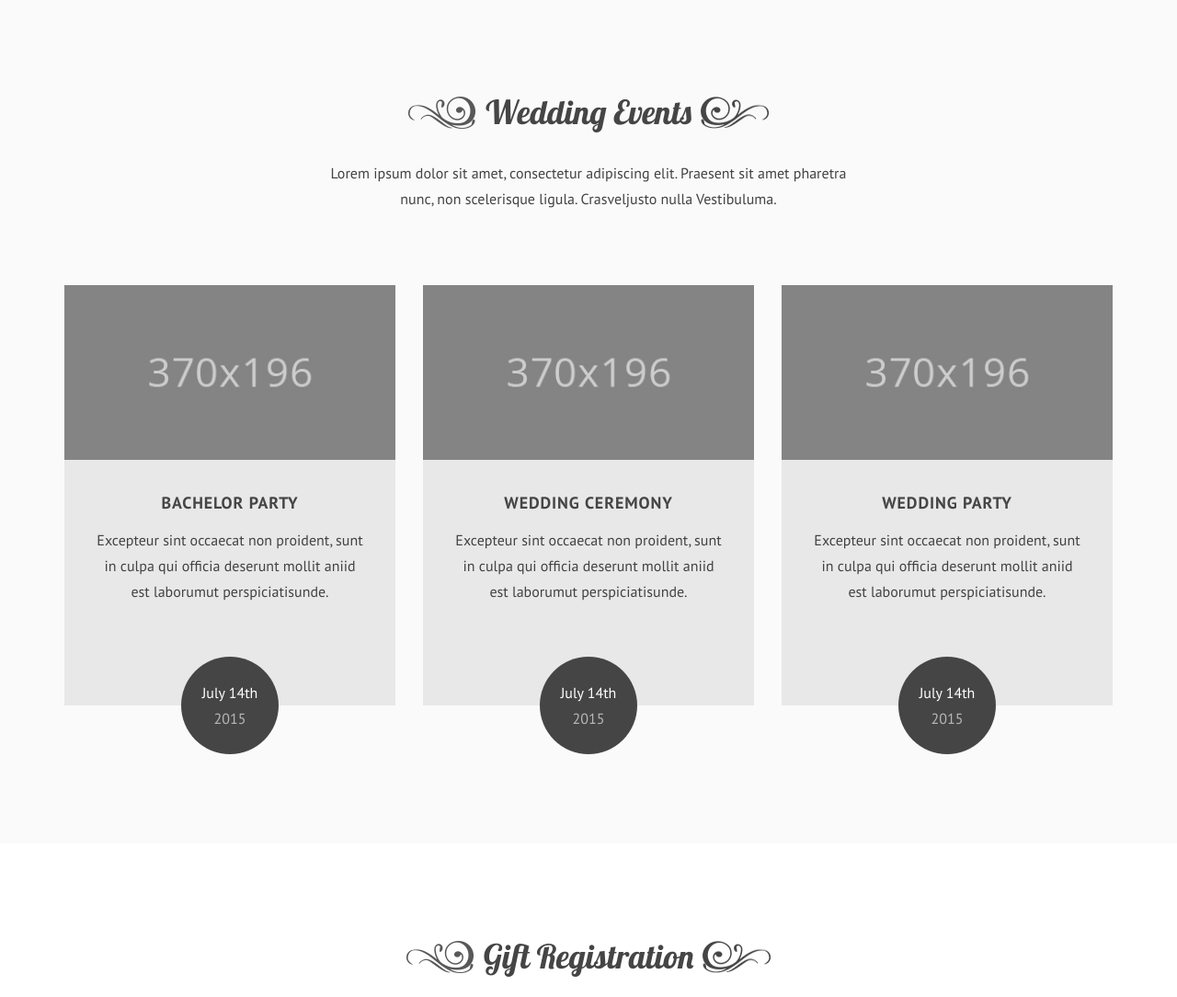
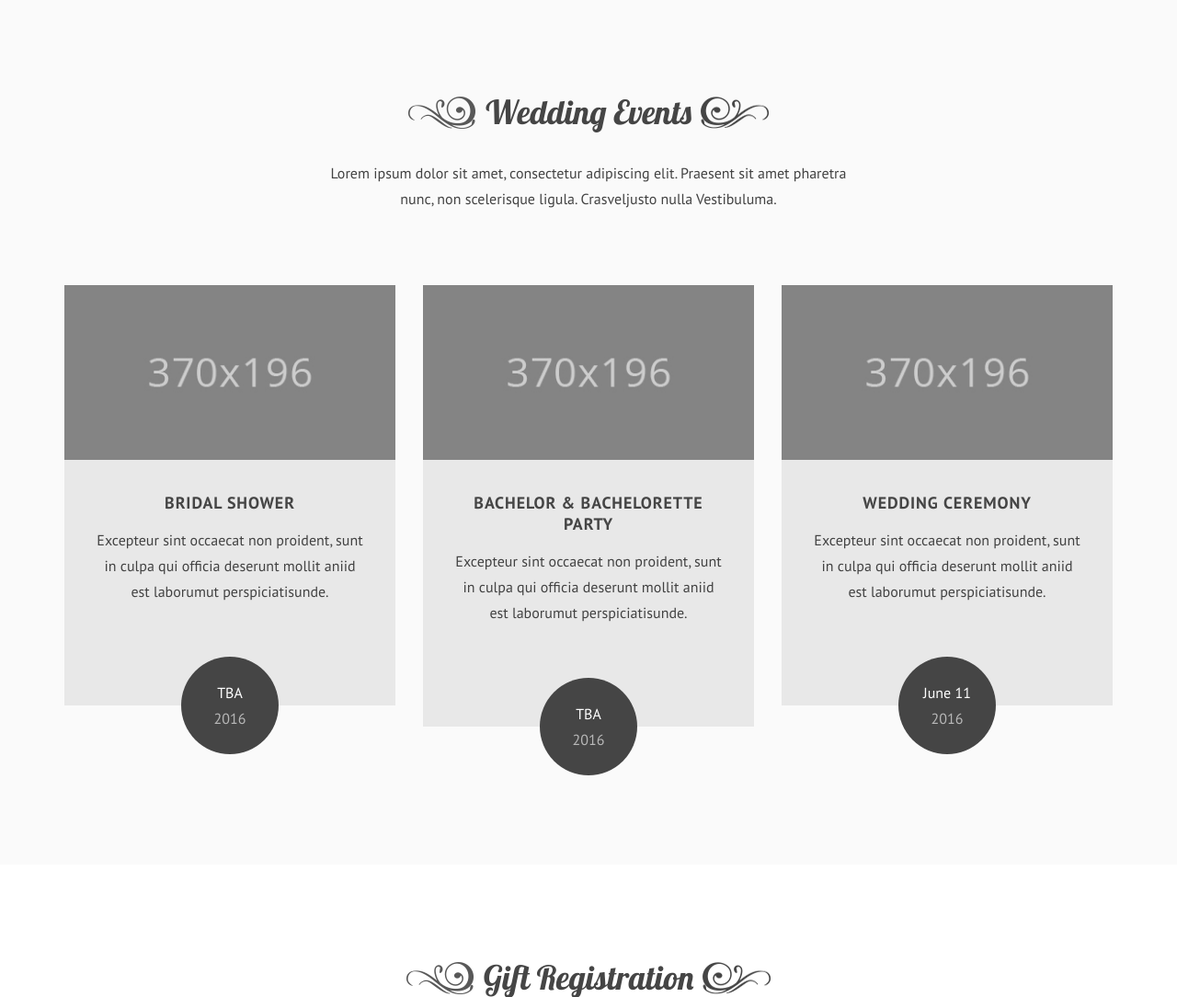
Before and after one commit to RyanDawkins/DawkinsWedding, a PHP site: page / in a window 1280 px wide. Shown: the part 5033-6117 px from the top of the page at 92% size. Run offline with PHP 8.4, Linux system fonts and the light colour scheme; some libraries are stand-ins or nearby versions.

Commit message:
Added more text

```diff
--- a/htdocs/index.php
+++ b/htdocs/index.php
@@ -544,10 +544,10 @@
                         <div class="event-img"><img alt="Event name" class="img-responsive" src="images/event_01.png"></div><!-- /.event-img end -->
 
                         <div class="event-body">
-                            <h5><a href="blog-single-greyscale.html">BACHELOR PARTY</a></h5>
+                            <h5><a href="blog-single-greyscale.html">BRIDAL SHOWER</a></h5>
 
-                            <p>Excepteur sint occaecat non proident, sunt in culpa qui officia deserunt mollit aniid est laborumut perspiciatisunde.</p><span class="event-date">July 14th <span class=
-                            "event-year">2015</span></span>
+                            <p>Excepteur sint occaecat non proident, sunt in culpa qui officia deserunt mollit aniid est laborumut perspiciatisunde.</p><span class="event-date">TBA <span class=
+                            "event-year">2016</span></span>
                         </div><!-- /.event-body end -->
                     </div><!-- /.event-block end -->
                 </div>
@@ -557,10 +557,10 @@
                         <div class="event-img"><img alt="Event name" class="img-responsive" src="images/event_02.png"></div><!-- /.event-img end -->
 
                         <div class="event-body">
-                            <h5><a href="blog-single-greyscale.html">WEDDING CEREMONY</a></h5>
+                            <h5><a href="blog-single-greyscale.html">BACHELOR & BACHELORETTE PARTY</a></h5>
 
-                            <p>Excepteur sint occaecat non proident, sunt in culpa qui officia deserunt mollit aniid est laborumut perspiciatisunde.</p><span class="event-date">July 14th <span class=
-                            "event-year">2015</span></span>
+                            <p>Excepteur sint occaecat non proident, sunt in culpa qui officia deserunt mollit aniid est laborumut perspiciatisunde.</p><span class="event-date">TBA <span class=
+                            "event-year">2016</span></span>
                         </div><!-- /.event-body end -->
                     </div><!-- /.event-block end -->
                 </div>
@@ -570,10 +570,10 @@
                         <div class="event-img"><img alt="Event name" class="img-responsive" src="images/event_03.png"></div><!-- /.event-img end -->
 
                         <div class="event-body">
-                            <h5><a href="blog-single-greyscale.html">WEDDING PARTY</a></h5>
+                            <h5><a href="blog-single-greyscale.html">WEDDING CEREMONY</a></h5>
 
-                            <p>Excepteur sint occaecat non proident, sunt in culpa qui officia deserunt mollit aniid est laborumut perspiciatisunde.</p><span class="event-date">July 14th <span class=
-                            "event-year">2015</span></span>
+                            <p>Excepteur sint occaecat non proident, sunt in culpa qui officia deserunt mollit aniid est laborumut perspiciatisunde.</p><span class="event-date">June 11 <span class=
+                            "event-year">2016</span></span>
                         </div><!-- /.event-body end -->
                     </div><!-- /.event-block end -->
                 </div>
```
